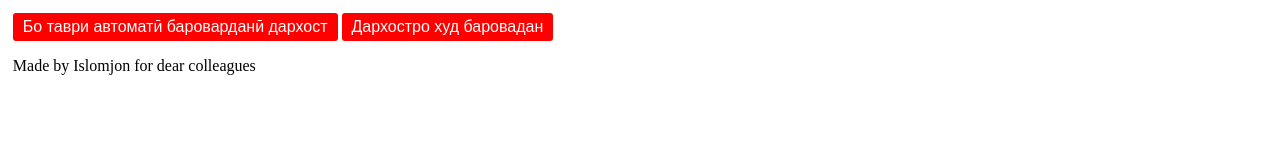
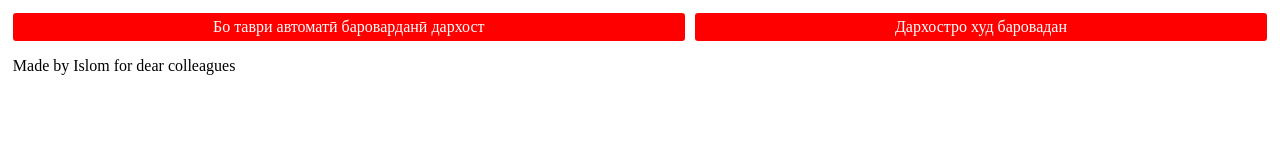
Before and after one commit to islom2202/-, a plain HTML site: page index.html in a window 1280 px wide. Drawn offline with Linux system fonts and the light colour scheme.

Commit message:
small change in stylings

```diff
--- a/index.html
+++ b/index.html
@@ -8,9 +8,9 @@
 </head>
 <body>
   <nav>
-      <button><a href="./auto-generate.html">Бо таври автоматӣ бароварданӣ дархост</a></button>
-      <button><a href="./manualy-generate.html">Дархостро худ баровадан</a></button>
-      <p>Made by <span>Islomjon</span> for dear colleagues</p>
+      <a href="./automatic.html">Бо таври автоматӣ бароварданӣ дархост</a>
+      <a href="./manual.html">Дархостро худ баровадан</a>
   </nav>
+  <p>Made by <span>Islom</span> for dear colleagues</p>
 </body>
 </html>
--- a/style.css
+++ b/style.css
@@ -8,24 +8,25 @@
 body{
   margin: clamp(5px, 1vw, 2rem)
 }
-button{
+button, a{
   background-color: red;
   border: none;
   border-radius: 3px;
   color: white;
   padding: 5px 10px;
+  text-align: center;
 }
-a{
-  color: inherit;
-}
-button:active{
+button:active, a:active{
   opacity: 0.7;
 }
-form{
+form, nav{
   display: flex;
   flex-wrap: wrap;
   gap: clamp(5px, 1vw, 10px);
 }
+nav a{
+  flex-grow: 1;
+}
 input{
   border: 1px dashed;
 }
```
Also changed, not shown: automatic.html (renamed from auto-generate.html), manual.html (renamed from manualy-generate.html).
